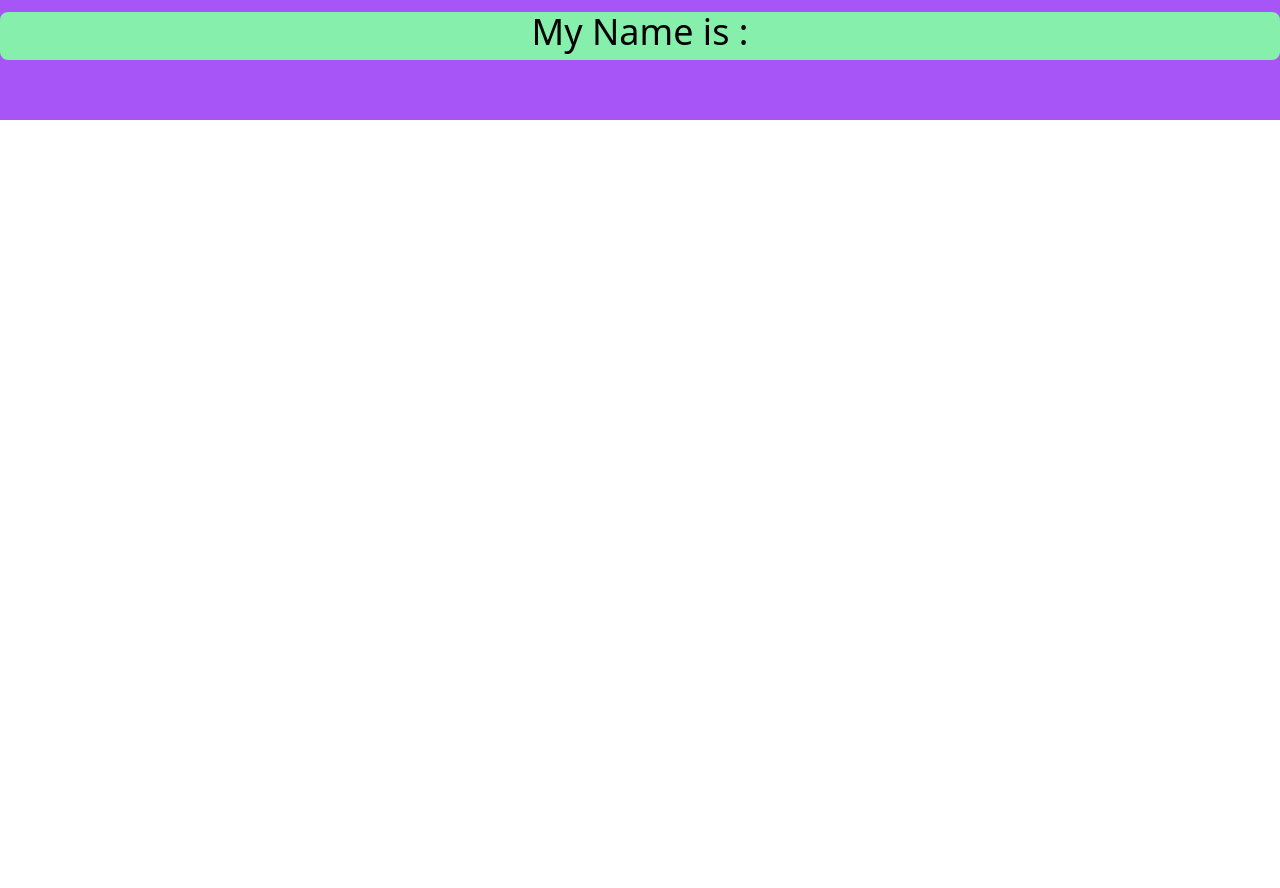
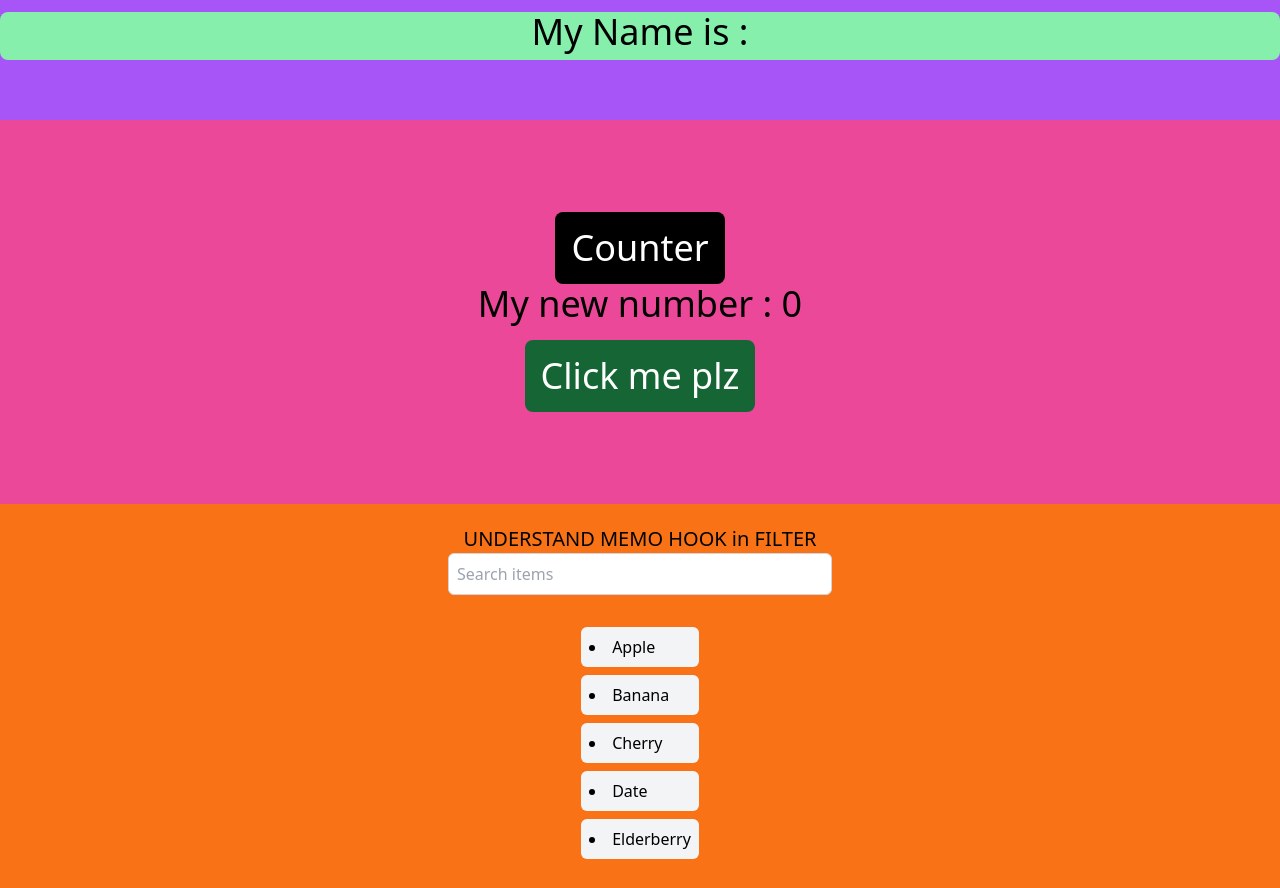
Before and after one commit to sarbajitacharjee/React-hooks, a React (Create React App) app: page / in a window 1280 px wide. Shown: the part 1800-2688 px from the top of the page. Before the commit the page ends 1920 px from the top, so only its background shows below. Built offline with nearby package versions, Linux system fonts and the light colour scheme.

Commit message:
extra hooks example

```diff
--- a/src/App.js
+++ b/src/App.js
@@ -5,6 +5,9 @@ import { useContext } from 'react'
 import { AppContext } from './components/CreateContext.js'
 import Reducer from './components/Reducer.js'
 import UseRefHook from './components/UseRefHook'
+import Callback from './components/Callback.js'
+import Memo from './components/Memo.js'
+import FilterMemo from './components/Filtermemo.js'
 
 
 const App = () => {
@@ -15,7 +18,9 @@ const App = () => {
     <ReactHook />
     <Reducer/>
     <UseRefHook/>
-
+    <Callback/>
+    <Memo/>
+    <FilterMemo/>
     {/* <div>
       <h1>
         {user.name}
--- /dev/null
+++ b/src/components/Callback.js
@@ -0,0 +1,11 @@
+import React from 'react'
+
+const Callback = () => {
+  return (
+    <div>
+
+    </div>
+  )
+}
+
+export default Callback
--- /dev/null
+++ b/src/components/Filtermemo.js
@@ -0,0 +1,50 @@
+import React, { useState, useMemo } from 'react';
+
+// Sample data
+const items = [
+  { id: 1, name: 'Apple' },
+  { id: 2, name: 'Banana' },
+  { id: 3, name: 'Cherry' },
+  { id: 4, name: 'Date' },
+  { id: 5, name: 'Elderberry' },
+];
+
+// Filter function
+const filterItems = (items, searchTerm) => {
+  console.log('Filtering items...');
+  return items.filter(item => item.name.toLowerCase().includes(searchTerm.toLowerCase()));
+};
+
+const ItemList = ({ items, searchTerm }) => {
+  const filteredItems = useMemo(() => filterItems(items, searchTerm), [items, searchTerm]);
+
+  return (
+    <ul className="list-disc list-inside mt-4">
+      {filteredItems.map(item => (
+        <li key={item.id} className="p-2 bg-gray-100 rounded-md mb-2">
+          {item.name}
+        </li>
+      ))}
+    </ul>
+  );
+};
+
+const App = () => {
+  const [searchTerm, setSearchTerm] = useState('');
+
+  return (
+    <div className="p-4 w-full h-96 flex flex-col justify-center items-center mx-auto bg-orange-500">
+    <h1 className='text-xl'>UNDERSTAND MEMO HOOK in FILTER</h1>
+      <input
+        type="text"
+        placeholder="Search items"
+        value={searchTerm}
+        onChange={e => setSearchTerm(e.target.value)}
+        className="w-96 p-2 border border-gray-300 rounded-md mb-4"
+      />
+      <ItemList items={items} searchTerm={searchTerm} />
+    </div>
+  );
+};
+
+export default App;
--- /dev/null
+++ b/src/components/Memo.js
@@ -0,0 +1,47 @@
+/* eslint-disable no-undef */
+/* eslint-disable no-unused-vars */
+import React, { useState, useMemo, useEffect } from "react";
+
+const MemoHook = () => {
+  const [myNum, setMyNum] = useState(0);
+  const [show, setShow] = useState(false);
+
+  const getValue = () => {
+    // console.log(myNum + 1);
+    return setMyNum(myNum + 1);
+  };
+
+  const countNumber = (num) => {
+    console.log("🚀 ~ file: Memo.jsx ~ line 12 ~ countNumber ~ num", num);
+    for (let i = 0; i <= 1000000000; i++) {}
+    return num;
+  };
+
+    const CheckData = useMemo(() => {
+      return countNumber(myNum);
+    }, [myNum]);
+
+//   const CheckData = () => {
+//     return countNumber(myNum);
+//   };
+
+  return (
+    <div className="flex flex-col w-full h-96 bg-pink-500 items-center justify-center text-4xl">
+      <button onClick={getValue} className="bg-black hover:b-4 hover:b-white text-white p-4 rounded-lg">
+        Counter
+      </button>
+
+       <p> My new number : {CheckData} </p>      {/* ------- For use memo */}
+      {/* <p> My new number : {<CheckData/>} </p>  -------  For Normal Function */}
+
+      <button
+        onClick={() => setShow(!show)}
+        className="bg-green-800 text-white p-4 mt-4 focus- rounded-lg "
+      >
+        {show ? "You clicked me" : "Click me plz"}
+      </button>
+    </div>
+  );
+};
+
+export default MemoHook;
--- a/src/components/UseLayoutEffect.js
+++ b/src/components/UseLayoutEffect.js
@@ -24,6 +24,7 @@ export default function  UseLayoutEffect()
     useLayoutEffect(() => {
         if(Random === 0 )
           setRandom(Math.floor(Math.random() * 100));
+
     },[Random]);
     return (
         <div className="w-full h-96 bg-red-400 flex flex-col justify-center items-center">
```
